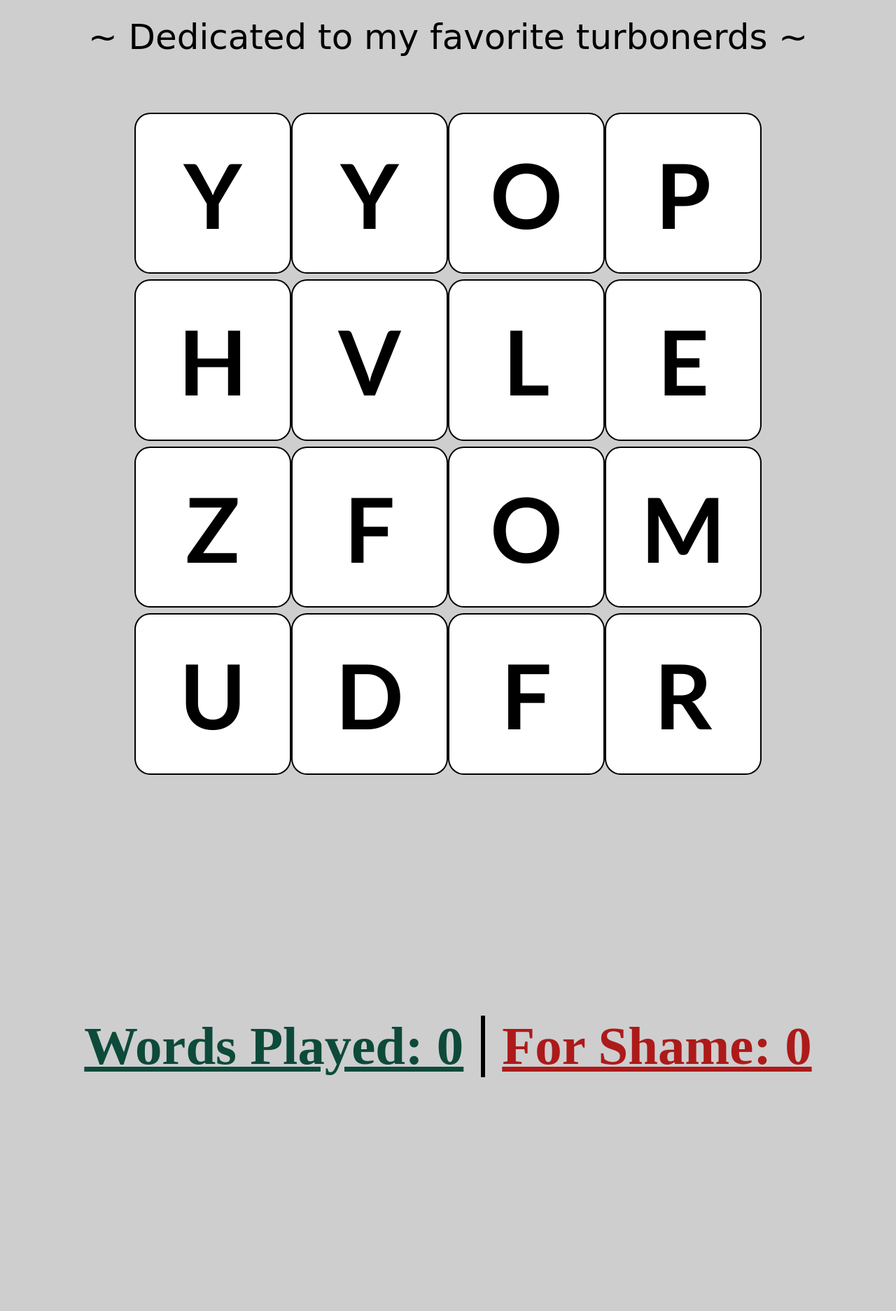
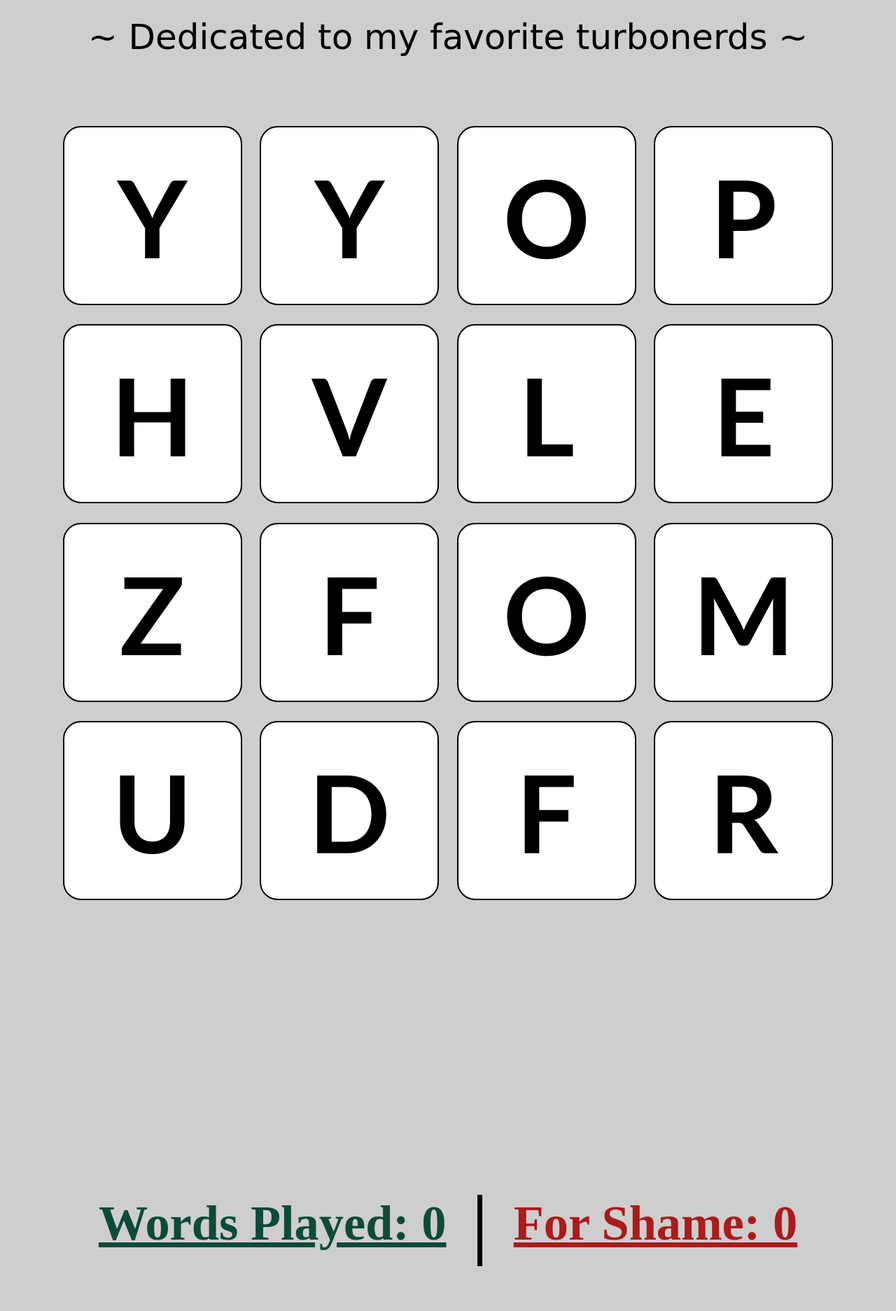
Before and after one commit to prairie-amelia/my-first-blog, a Django app: a page that uses poggle_play/templates/poggle_play/show_board.html in a window 1280 px wide. Shown: the part 248-2121 px from the top of the page at 70% size. Before the commit the page ends 1787 px from the top, so only its background shows below. Run offline with Django 5.2, Linux system fonts and the light colour scheme; data comes from the database, SQL or seed files in the repository; data that the repository does not hold is empty.

Commit message:
another ui

```diff
--- a/static/css/board.css
+++ b/static/css/board.css
@@ -56,11 +56,11 @@
     background-color: white;
     border: 2px solid black;
     font-family: 'Gill Sans', 'Gill Sans MT', Calibri, 'Trebuchet MS', sans-serif;
-    font-size: 10cqw;
+    font-size: 12cqw;
     font-weight: bold;
-    width: 18cqw;
-    height: 18cqw;
-    line-height: 18cqw;
+    width: 20cqw;
+    height: 20cqw;
+    line-height: 20cqw;
     text-align: center;
     vertical-align: middle;
     border-radius: 10%;
@@ -100,6 +100,7 @@
     display: flex;
     flex-direction: column;
     justify-content: space-around;
+    margin-top: 3em;
 }
 
 #enter_word, #clear{
@@ -145,6 +146,7 @@
 }
 
 .played_container{
+    margin-top: 3em;
     display: flex;
     flex-direction: row;
     width: 85vw;
@@ -158,11 +160,12 @@
 }
 
 .list_header{
-    font-size: 6cqw;
+    font-size: 5.5cqw;
     font-weight: bold;
     text-decoration: underline;
     text-align: center;
     width: 100%;
+    margin-bottom: 0.3em;
 }
 
 .running_count_valid{
@@ -175,6 +178,7 @@
 
 .played_word{
     font-size: 5cqw;
+    line-height: 5.5cqw;
 }
 
 .played_word::before{
@@ -187,8 +191,8 @@
 
 @media screen and (min-width: 640px) {
     #board{
-        width: 70vw;
-        height: 70vw;
+        width: 90vw;
+        height: 90vw;
         margin: 1.5em auto;
     }
 }
```
